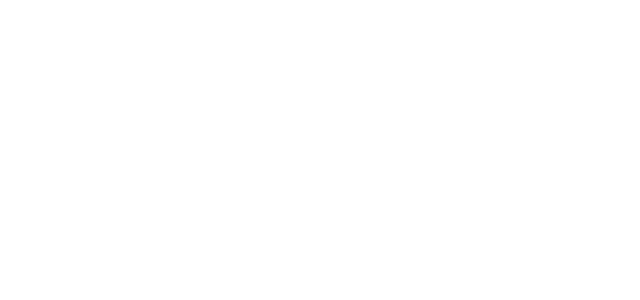
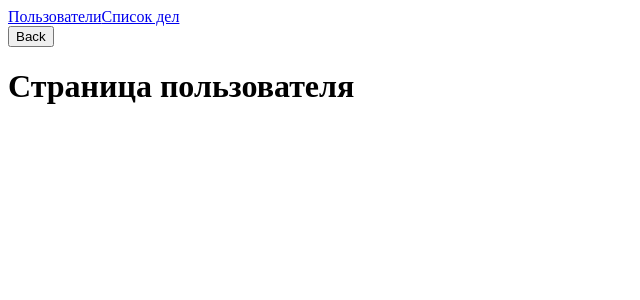
Before and after one commit to victorizbitskiy/react-ts-course, a React (Create React App) app: page /users/1 in a window 1280 px wide. Before the commit this address had no page. Shown: the top 300 px of the page, without its empty margins (0-640 px from the left). Built offline with nearby package versions, Linux system fonts and the light colour scheme; no server answers.

Commit message:
useParams

```diff
--- a/src/App.tsx
+++ b/src/App.tsx
@@ -1,13 +1,22 @@
 import { BrowserRouter, Route, Routes } from "react-router-dom";
 import UserPage from "./components/UserPage";
 import TodosPage from "./components/TodosPage";
+import { NavLink } from "react-router-dom";
+import UserItemPage from "./components/UserItemPage";
+import TodoItemPage from "./components/TodoItemPage";
 
 const App = () => {
   return (
     <BrowserRouter>
+      <div>
+        <NavLink to={"/users"}>Пользователи</NavLink>
+        <NavLink to={"/todos"}>Список дел</NavLink>
+      </div>
       <Routes>
         <Route path="/users" element={<UserPage />} />
         <Route path="/todos" element={<TodosPage />} />
+        <Route path="/users/:id" element={<UserItemPage />} />
+        <Route path="/todos/:id" element={<TodoItemPage />} />
       </Routes>
     </BrowserRouter>
   );
--- /dev/null
+++ b/src/components/TodoItemPage.tsx
@@ -0,0 +1,11 @@
+import React, { FC } from 'react';
+
+const TodoItemPage: FC = () => {
+  return (
+    <div>
+
+    </div>
+  );
+};
+
+export default TodoItemPage;
--- /dev/null
+++ b/src/components/UserItemPage.tsx
@@ -0,0 +1,43 @@
+import axios from "axios";
+import React, { FC, useEffect, useState } from "react";
+import { IUser } from "../types/types";
+import { useParams } from "react-router-dom";
+
+type UserItemPageParams = {
+  id: string;
+}
+
+const UserItemPage: FC = () => {
+  const [user, setUser] = useState<IUser | null>(null);
+  const params = useParams<UserItemPageParams>();
+
+  useEffect(() => {
+    fetchUser();
+  }, []);
+
+  async function fetchUser() {
+    try {
+      const response = await axios.get<IUser>(
+        "https://jsonplaceholder.typicode.com/users/" + params.id
+      );
+      setUser(response.data);
+    } catch (e) {
+      alert(e);
+    }
+  }
+
+  return (
+    <div>
+      <button>Back</button>
+      <h1>Страница пользователя {user?.name}</h1>
+      <div>
+        {user?.email}
+      </div>
+      <div>
+        {user?.address.city} {user?.address.street} {user?.address.zipcode}
+      </div>
+    </div>
+  );
+};
+
+export default UserItemPage;
```
